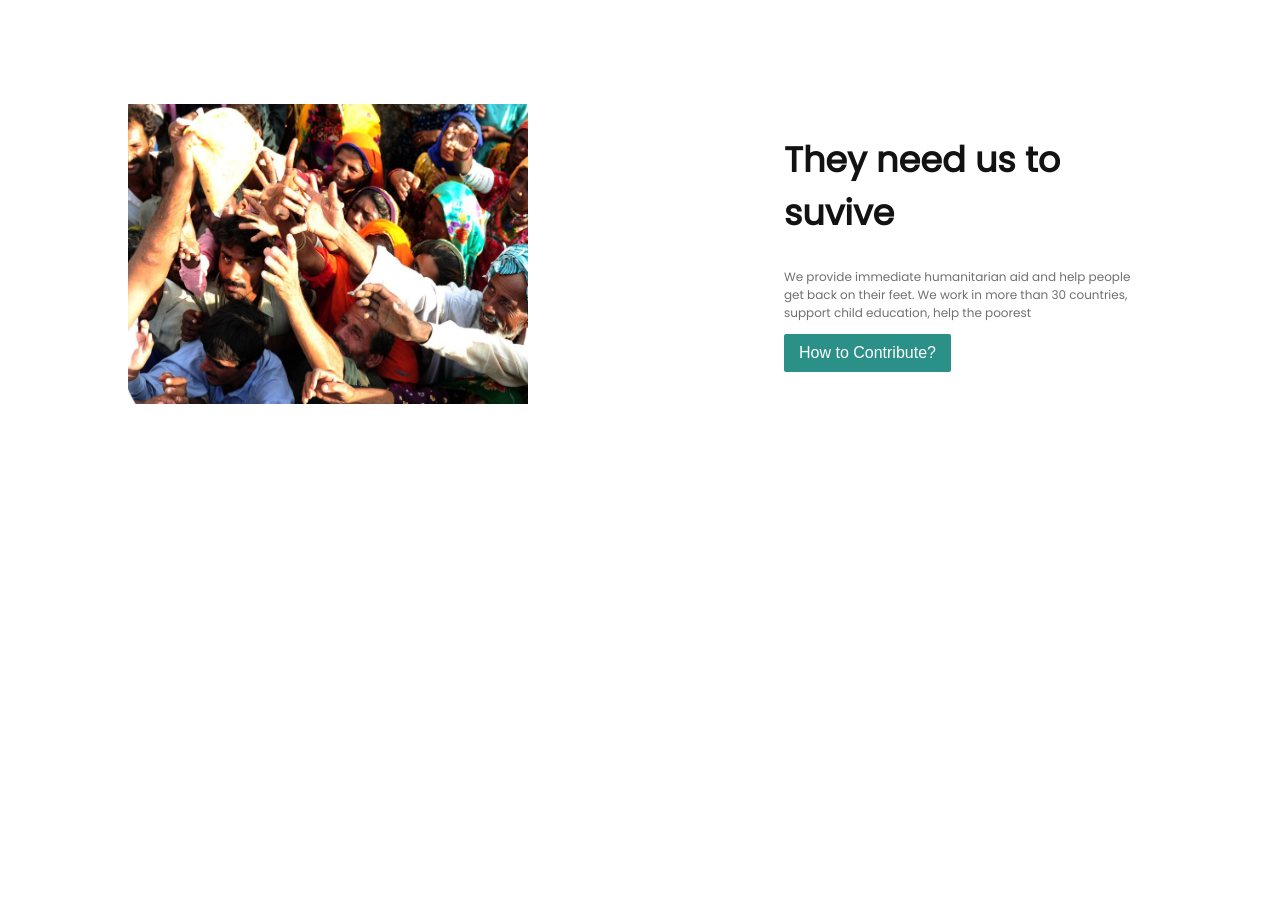
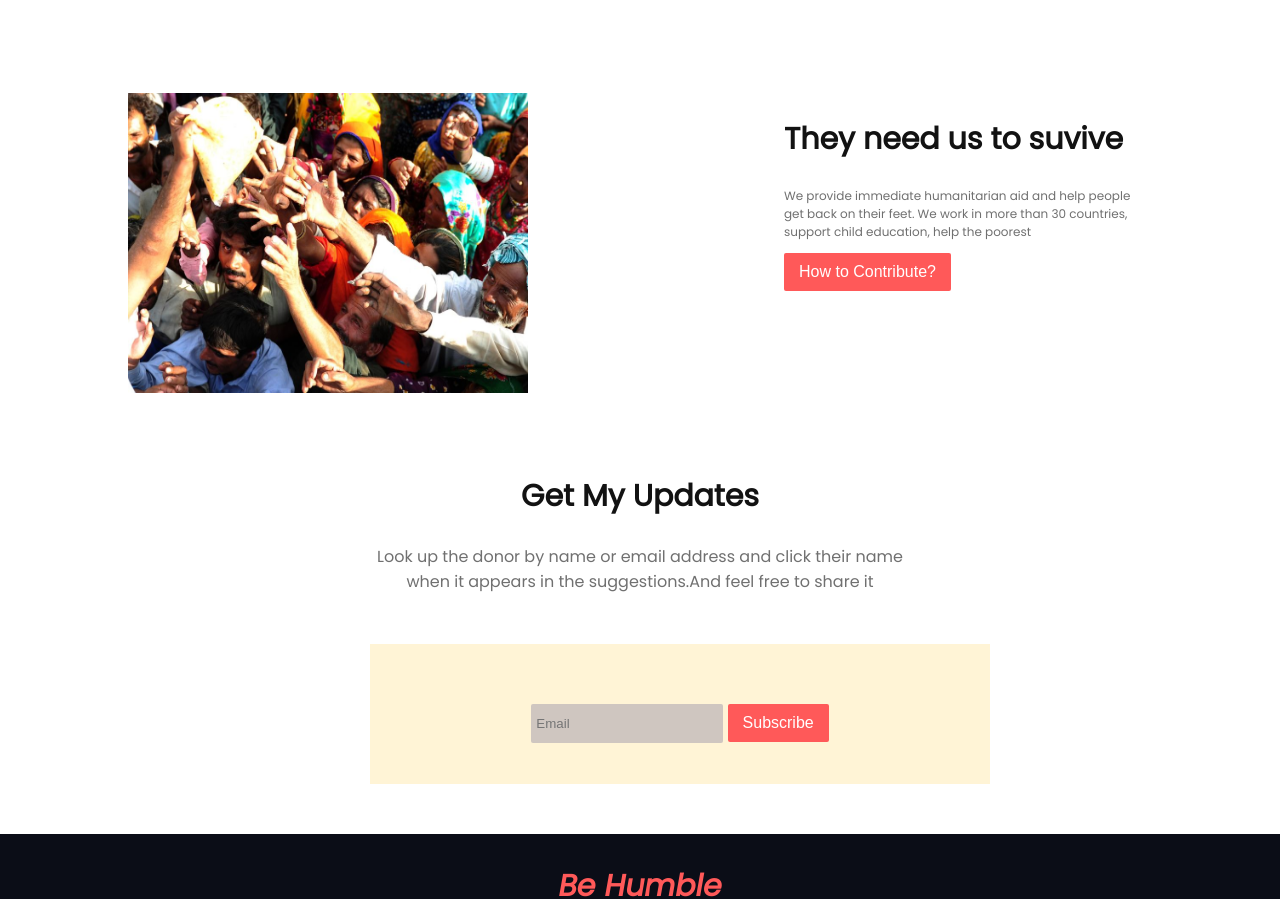
Before and after one commit to alalhossain94/donate-repo, a plain HTML site: page index.html in a window 1280 px wide. Shown: the part 1901-2800 px from the top of the page. Before the commit the page ends 2362 px from the top, so only its background shows below. Drawn offline with Linux system fonts and the light colour scheme.

Commit message:
get update and footer add

```diff
--- a/index.html
+++ b/index.html
@@ -5,11 +5,12 @@
     <meta charset="UTF-8">
     <meta http-equiv="X-UA-Compatible" content="IE=edge">
     <meta name="viewport" content="width=device-width, initial-scale=1.0">
-    <title>Let's danate</title>
+    <title>Let's Donate</title>
     <link rel="preconnect" href="https://fonts.googleapis.com">
     <link rel="preconnect" href="https://fonts.gstatic.com" crossorigin>
     <link href="https://fonts.googleapis.com/css2?family=Poppins:ital@0;1&display=swap" rel="stylesheet">
     <link rel="stylesheet" href="style.css">
+
 
 </head>
 
@@ -34,7 +35,7 @@
             <div>5000$</div>
         </div>
         <form action="">
-            <input type="text" placeholder="Other Amount ($)"><br>
+            <input id="input1" type="text" placeholder="Other Amount ($)"><br>
             <button>Donate Now</button>
         </form>
     </section>
@@ -91,8 +92,21 @@
                 countries, support child education, help the poorest </p>
             <button>How to Contribute?</button>
         </div>
-
     </section>
+    <section class="get-update-area">
+        <h2>Get My Updates</h2>
+        <p> Look up the donor by name or email address and click their name <br> when it appears in the suggestions.And
+            feel
+            free to share it</p>
+        <form class="form" action="">
+            <input id="input2" type="text" placeholder="Email">
+            <button>Subscribe</button>
+        </form>
+    </section>
+    <footer class="footer">
+        <h2>Be Humble</h2>
+        <p>I'm gonna do it!</p>
+    </footer>
 </body>
 
 </html>
--- a/style.css
+++ b/style.css
@@ -29,7 +29,7 @@ p {
 }
 
 button {
-    background-color: #2B9088;
+    background-color: #FF5959;
     color: #FFFFFF;
     font-weight: 400;
     font-size: 16px;
@@ -47,7 +47,8 @@ button {
 
 h2 {
     color: #121212;
-    font-size: 40px;
+    font-size: 30px;
+    font-weight: 700;
 }
 
 .donate-today-area p {
@@ -59,6 +60,7 @@ h2 {
 .donation-amount {
     display: flex;
     justify-content: center;
+    margin-bottom: 30px;
 
 }
 
@@ -68,7 +70,7 @@ h2 {
     font-weight: 700;
     font-size: 15px;
     background-color: #FAFAFA;
-    padding: 20px;
+    padding: 30px;
     margin: 5px;
 }
 
@@ -78,11 +80,11 @@ h2 {
     border-radius: 5px;
 }
 
-input {
+#input1 {
     border: 0;
     outline: 0;
     border-bottom: 1px solid #DADADA;
-    font-size: 18px color;
+    font-size: 18px;
     color: #B3B3B3;
     text-align: center;
     width: 500px;
@@ -171,10 +173,7 @@ input {
     text-align: left;
 }
 
-.half-width h2 {
-    font-size: 35px;
-    font-weight: 700;
-}
+
 
 .half-width p {
     font-size: 12px;
@@ -201,10 +200,7 @@ input {
     text-align: left;
 }
 
-.half-width h2 {
-    font-size: 35px;
-    font-weight: 700;
-}
+
 
 .half-width p {
     font-size: 12px;
@@ -216,3 +212,47 @@ input {
     height: 300px;
     width: 400px;
 }
+
+/* get-update-area */
+.get-update-area {
+    text-align: center;
+}
+
+.get-update-area p {
+    font-size: 16px;
+    color: #707070;
+}
+
+.form {
+    background-color: #FFF4D6;
+    height: 20px;
+    width: 500px;
+    text-align: center;
+    padding: 60px;
+    margin: 50px 370px;
+}
+
+#input2 {
+    outline: 0;
+    border: 0;
+    color: D9D9D9;
+    background-color: rgba(194, 187, 187, 0.788);
+    padding: 12px 10px 12px 5px;
+    border-radius: 2px;
+
+
+
+}
+
+/* Footer Style */
+.footer {
+    background-color: #0B0D17;
+    text-align: center;
+    padding: 5px 0;
+}
+
+.footer h2 {
+    color: #FF5959;
+    font-style: italic;
+
+}
```
